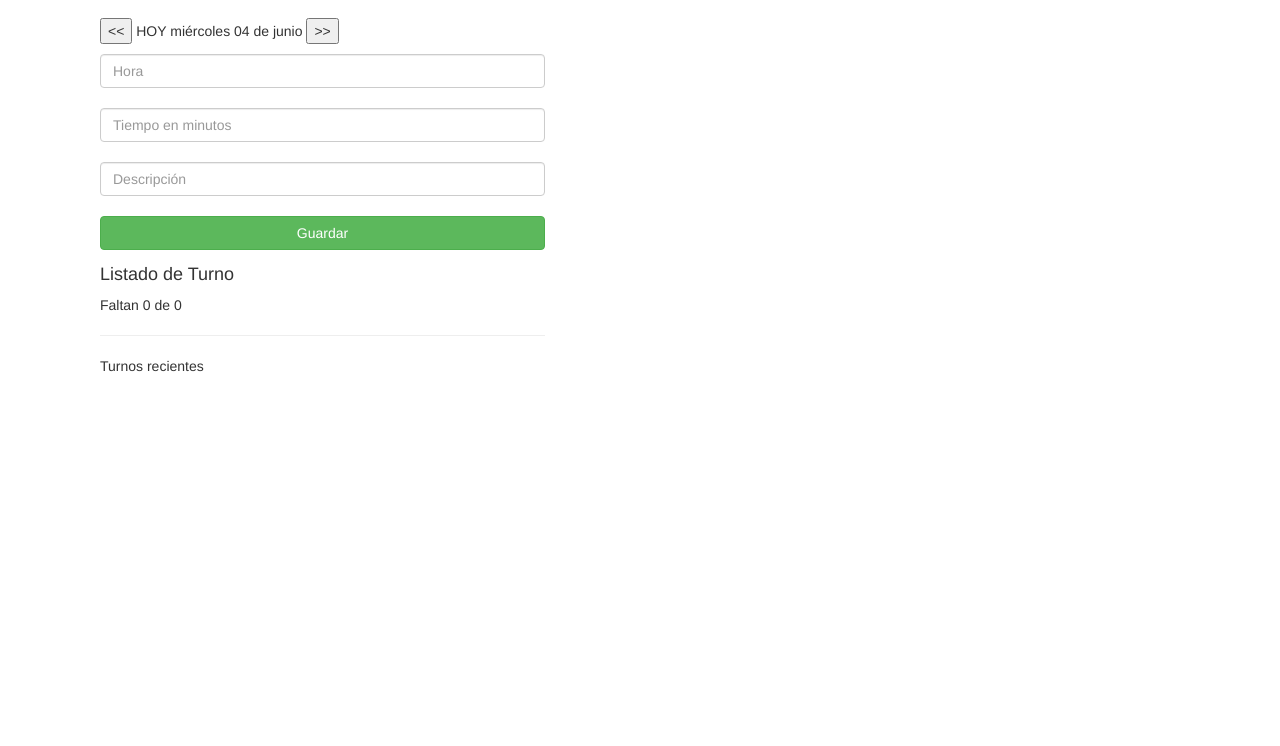
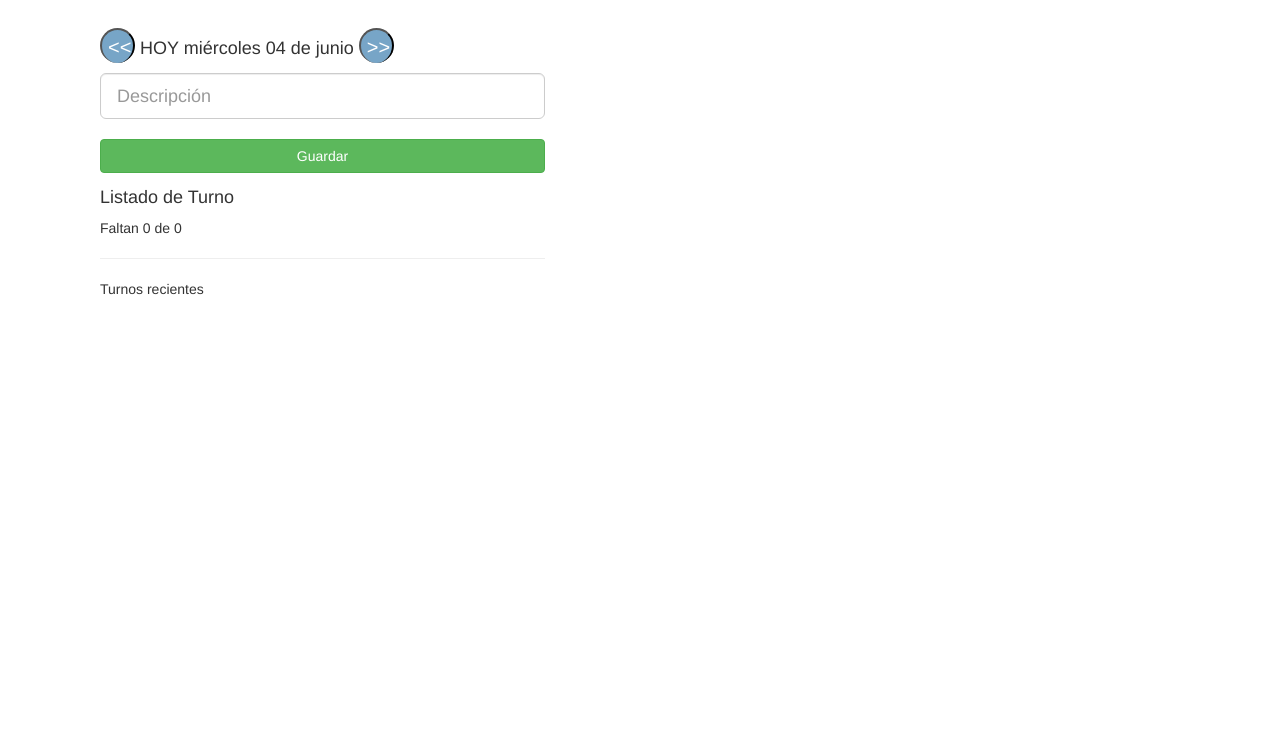
Before and after one commit to delatorremario/gcomNODE, a website: page public/index.html at #/turnos in a window 1280 px wide. Shown: the part 54-800 px from the top of the page. Drawn offline with nearby package versions, Linux system fonts and the light colour scheme; no server answers.

Commit message:
cambios en vista

```diff
--- a/public/css/listadetareas.css
+++ b/public/css/listadetareas.css
@@ -5,3 +5,12 @@
 .hecho-false{
 	color: blue;
 }
+.btnn{
+	 border-radius: 100%;
+	 border-bottom: 0px;
+     height: 35px;  /* Alto del botón */
+     width: 35px;
+     color: white;
+     font-size: 20px;
+     background-color: #77a5c7;
+}
--- a/public/index.html
+++ b/public/index.html
@@ -31,7 +31,7 @@
 	            <a href="#/turnos" class="navbar-brand">Turnos</a>
 			</div>
 			<div class="collapse navbar-collapse" id="acolapsar">
-				<ul class="nav navbar-nav">
+				<!--<ul class="nav navbar-nav">
 					<li><a href="#/login"><span class="glyphicon glyphicon-user"></span> Login</a></li>
 					<li class="dropdown">
 						<a href="#" class="dropdown-toggle" data-toggle="dropdown"> Desplegar <b class="caret"></b></a>
@@ -40,7 +40,7 @@
 							   <li><a href="/login">login</a></li>
 						</ul>
 					</li>
-				</ul>
+				</ul>-->
 			</div>
 		</div>
 	</nav>
--- a/public/views/turnos.html
+++ b/public/views/turnos.html
@@ -3,23 +3,25 @@
 
 	<div class="col-md-5">
 		<div name="agregarTurno"  class="form-group">
-			<p><button ng-click="restarUnDia()"><<</button>
+			     <h4>
+				<p><button class="btnn" ng-click="restarUnDia()"><<</button>
 
-			 	<span>{{nuevoTurno.cuando | amCalendar}}</span>
+			     	<span>{{nuevoTurno.cuando | amCalendar}}</span>
 
-			 	<button ng-click="sumarUnDia()">>></button>
+			 	<button class="btnn" ng-click="sumarUnDia()">>></button>
+			    <p>
 
-			<p>
+			</h4>
 			<form name="agregarTurnoFrm" ng-submit='agregarTurno()' role="form">
 
 
-				<input class="form-control" type="text"  placeholder="Hora"
+				<!--<input class="form-control" type="text"  placeholder="Hora"
 				 ng-model="nuevoTurno.hora" ng-required="true"/>
 			 	<br>
 				<input class="form-control" type="text"  placeholder="Tiempo en minutos"
 				 ng-model="nuevoTurno.duracionEstimada" ng-required="true"/>
-				<br>
-				<input class="form-control" type="text"  placeholder="Descripción"
+				<br> -->
+				<input class="form-control input-lg" type="text"  placeholder="Descripción"
 				 ng-model="nuevoTurno.descripcion" ng-required="true"/>
 				<div ng-show="status">{{status}}</div>
 				<br>
```
